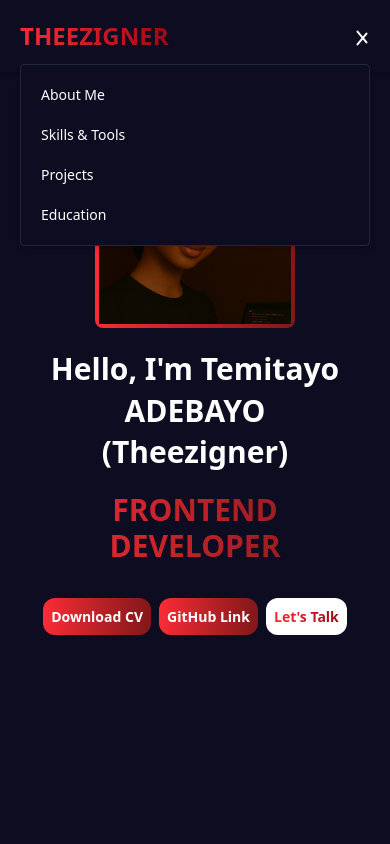
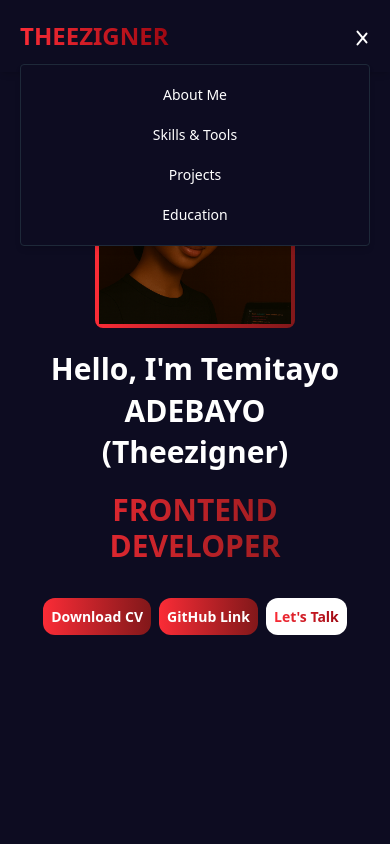
Before and after one commit to Theezigner/Theezigner-porfolio, a Vue app: page / in a window 390 px wide. Both pictures are taken after a click on the button 362 px from the left and 36 px from the top of the page. Shown: the top 844 px of the page. Built offline with nearby package versions, Linux system fonts and the light colour scheme.

Commit message:
corrected hamburger

```diff
--- a/src/components/Hamburger.vue
+++ b/src/components/Hamburger.vue
@@ -17,22 +17,22 @@ function hamburger() {
     >
       <span
         :class="isOpen ? 'rotate-50 translate-y-2' : ''"
-        class="block h-0.5 w-full bg-white rounded transform transition duration-300 ease-in-out"
+        class="block h-0.5 w-full bg-white rounded transform transition duration-200 ease-in-out"
       ></span>
       <span
         :class="isOpen ? 'opacity-0' : 'opacity-100'"
-        class="block h-0.5 w-full bg-white rounded transform transition-opacity duration-300 ease-in-out"
+        class="block h-0.5 w-full bg-white rounded transform transition-opacity duration-200 ease-in-out"
       ></span>
       <span
         :class="isOpen ? '-rotate-50 -translate-y-1' : ''"
-        class="block h-0.5 w-full bg-white rounded transform transition duration-300 ease-in-out"
+        class="block h-0.5 w-full bg-white rounded transform transition duration-200 ease-in-out"
       ></span>
     </button>
 
     <aside class="md:hidden">
       <nav
         v-if="isOpen"
-        class="absolute top-16 right-5 left-5 bg-[#0D0C21] border border-gray-800 p-5 rounded shadow-md flex flex-col gap-5"
+        class="absolute top-16 right-5 left-5 bg-[#0D0C21] border border-gray-800 p-5 rounded shadow-md flex flex-col gap-5 text-center"
       >
         <a href="#aboutme">About Me</a>
         <a href="#skills&tools">Skills & Tools</a>
```
